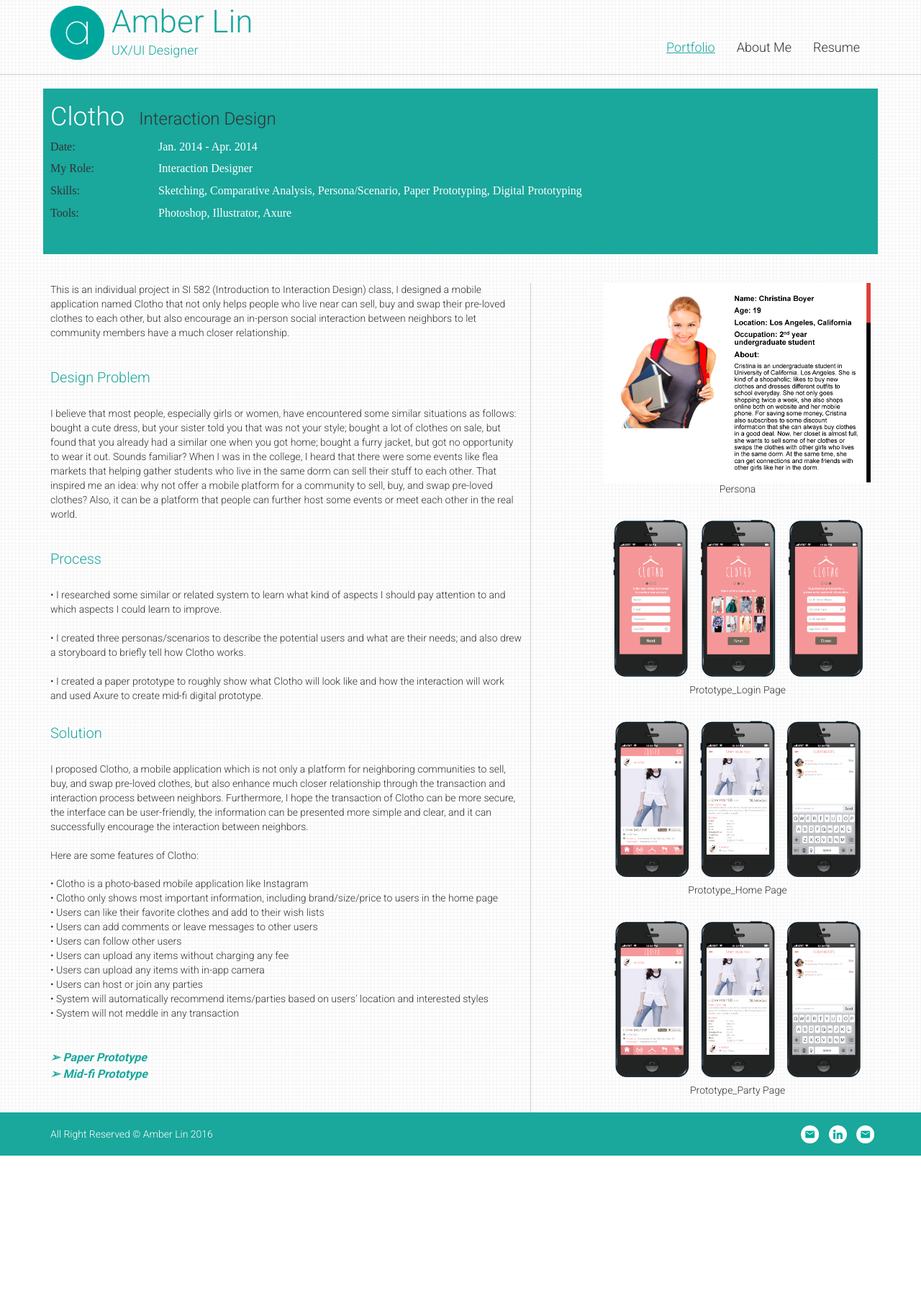
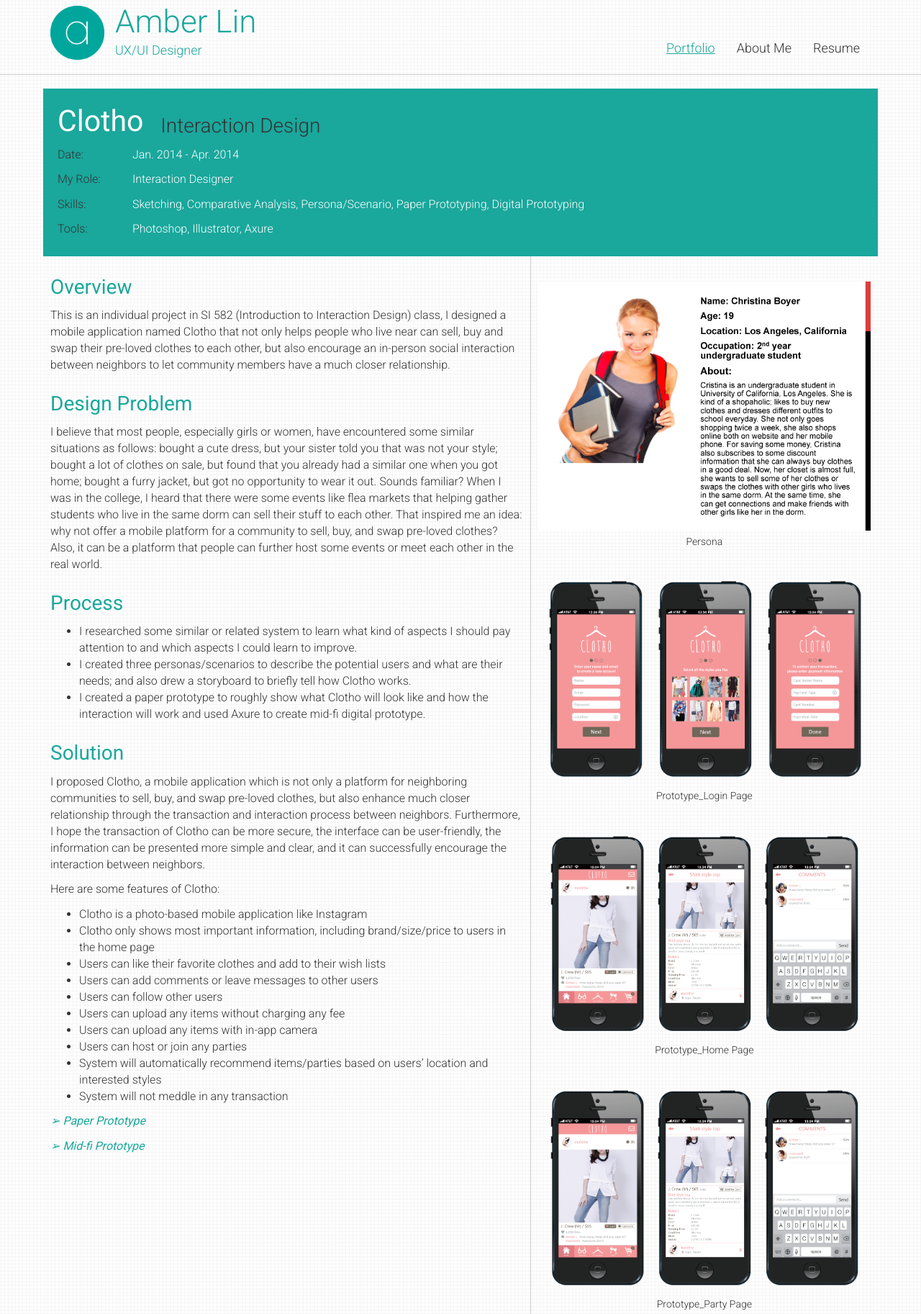
Before and after one commit to umliuxin/Amber-s-portfolio, a plain HTML site: page project_clotho.html in a window 1280 px wide. Shown: the part 17-1842 px from the top of the page at 72% size. Before the commit the page ends 1622 px from the top, so only its background shows below. Drawn offline with nearby package versions, Linux system fonts and the light colour scheme.

Commit message:
three new project

```diff
--- a/project_clotho.html
+++ b/project_clotho.html
@@ -1,5 +1,6 @@
 <!DOCTYPE html>
 <html lang="en">
+
 <head>
     <link rel="shortcut icon" href="favicon.ico" type="image/x-icon">
     <link rel="icon" href="favicon.ico" type="image/x-icon">
@@ -36,7 +37,10 @@
                     <span class="icon-bar"></span>
                     <span class="icon-bar"></span>
                 </button>
-          <a class="navbar-logo" href="index.html"><img src="img/logo.png"/><div class='logo-name'>Amber Lin</div><div class='logo-title'>UX/UI Designer</div></a>
+                <a class="navbar-logo" href="index.html"><img src="img/logo.png" />
+                    <div class='logo-name'>Amber Lin</div>
+                    <div class='logo-title'>UX/UI Designer</div>
+                </a>
             </div>
             <div class="collapse navbar-collapse" id="navbar-collapse-id">
                 <ul id="navi-menu" class="nav navbar-nav">
@@ -45,23 +49,18 @@
                     <li><a href="about.html">About Me</a></li>
                     <li><a href="resume.html">Resume</a></li>
                 </ul>
-        </div><!--/.nav-collapse -->
+            </div>
+            <!--/.nav-collapse -->
         </div>
     </div>
 
     <div class="container">
-      <div class="row" id="title-row">
-        <div id="title-text-section" class="col-xs-12">
-          <div><h1 class="title-text clearfix">Clotho</h1><h3 class='subtitle-text'>Interaction Design</h3></div>
-          <div class='clearfix'>
-            <div class="item-title">
-              <p>&nbsp</p>
+        <div class="row row-summary">
+            <div class="col-xs-12 summary-title">
+                <h1>Clotho</h1>
+                <h3>Interaction Design</h3>
             </div>
-            <div class="item-content">
-              <p>&nbsp</p>
-            </div>
-          </div>
-          <div class='clearfix'>
+            <div class='col-xs-12 summary-item'>
                 <div class="item-title">
                     <p>Date:</p>
                 </div>
@@ -69,7 +68,7 @@
                     <p>Jan. 2014 - Apr. 2014</p>
                 </div>
             </div>
-          <div class='clearfix'>
+            <div class='col-xs-12 summary-item'>
                 <div class="item-title">
                     <p>My Role:</p>
                 </div>
@@ -77,7 +76,7 @@
                     <p>Interaction Designer</p>
                 </div>
             </div>
-          <div class='clearfix'>
+            <div class='col-xs-12 summary-item'>
                 <div class="item-title">
                     <p>Skills:</p>
                 </div>
@@ -85,7 +84,7 @@
                     <p>Sketching, Comparative Analysis, Persona/Scenario, Paper Prototyping, Digital Prototyping</p>
                 </div>
             </div>
-          <div class='clearfix'>
+            <div class='col-xs-12 summary-item'>
                 <div class="item-title">
                     <p>Tools:</p>
                 </div>
@@ -94,67 +93,68 @@
                 </div>
             </div>
     </div>
-      </div>
-      <div class="row" id="content-row">
-        <div class="col-xs-7" id="text-section">
-          <p>This is an individual project in SI 582 (Introduction to Interaction Design) class, I designed a mobile application named Clotho that not only helps people who live near can sell, buy and swap their pre-loved clothes to each other, but also encourage an in-person social interaction between neighbors to let community members have a much closer relationship.</p>
-          <br>
-          <h4>Design Problem</h4>
-          </br>
-          <p>I believe that most people, especially girls or women, have encountered some similar situations as follows: bought a cute dress, but your sister told you that was not your style; bought a lot of clothes on sale, but found that you already had a similar one when you got home; bought a furry jacket, but got no opportunity to wear it out. Sounds familiar? When I was in the college, I heard that there were some events like flea markets that helping gather students who live in the same dorm can sell their stuff to each other. That inspired me an idea: why not offer a mobile platform for a community to sell, buy, and swap pre-loved clothes? Also, it can be a platform that people can further host some events or meet each other in the real world.</p>
-          <br>
-          <h4>Process</h4>
-          <br>
-          <p>
-          • I researched some similar or related system to learn what kind of aspects I should pay attention to and which aspects I could learn to improve.<br>
-          <br>
-          • I created three personas/scenarios to describe the potential users and what are their needs; and also drew a storyboard to briefly tell how Clotho works.<br>
-          <br>
-          • I created a paper prototype to roughly show what Clotho will look like and how the interaction will work and used Axure to create mid-fi digital prototype.<br>
-          <br>
-          </p>
-          <h4>Solution</h4>
-          </br>
-          <p>I proposed Clotho, a mobile application which is not only a platform for neighboring communities to sell, buy, and swap pre-loved clothes, but also enhance much closer relationship through the transaction and interaction process between neighbors. Furthermore, I hope the transaction of Clotho can be more secure, the interface can be user-friendly, the information can be presented more simple and clear, and it can successfully encourage the interaction between neighbors.<br>
-          <br>
-          Here are some features of Clotho:<br>
-          <br>
-          • Clotho is a photo-based mobile application like Instagram<br>
-          • Clotho only shows most important information, including brand/size/price to users in the home page<br>
-          • Users can like their favorite clothes and add to their wish lists<br>
-          • Users can add comments or leave messages to other users<br>
-          • Users can follow other users<br>
-          • Users can upload any items without charging any fee<br>
-          • Users can upload any items with in-app camera<br>
-          • Users can host or join any parties<br>
-          • System will automatically recommend items/parties based on users’ location and interested styles<br>
-          • System will not meddle in any transaction<br>
-          <br>
-          <br>
-          <a class='attachment-text' href='https://www.youtube.com/watch?v=n8E1nxW2jvA'  target="_blank">➢ Paper Prototype</a><br>
-          <a class='attachment-text' href='http://nli81f.axshare.com/'  target="_blank">➢ Mid-fi Prototype</a><br>
+    <div class="row">
+        <div class="col-xs-7 detail-wrap">
+            <h3>Overview</h3>
+            <p>This is an individual project in SI 582 (Introduction to Interaction Design) class, I designed a mobile application named Clotho that not only helps people who live near can sell, buy and swap their pre-loved clothes to each other, but also
+                encourage an in-person social interaction between neighbors to let community members have a much closer relationship.</p>
+            <h3>Design Problem</h3>
+            <p>I believe that most people, especially girls or women, have encountered some similar situations as follows: bought a cute dress, but your sister told you that was not your style; bought a lot of clothes on sale, but found that you already
+                had a similar one when you got home; bought a furry jacket, but got no opportunity to wear it out. Sounds familiar? When I was in the college, I heard that there were some events like flea markets that helping gather students who live
+                in the same dorm can sell their stuff to each other. That inspired me an idea: why not offer a mobile platform for a community to sell, buy, and swap pre-loved clothes? Also, it can be a platform that people can further host some events
+                or meet each other in the real world.</p>
+            <h3>Process</h3>
+            <ul>
+              <li>I researched some similar or related system to learn what kind of aspects I should pay attention to and which aspects I could learn to improve.</li>
+              <li>I created three personas/scenarios to describe the potential users and what are their needs; and also drew a storyboard to briefly tell how Clotho works.</li>
+              <li>I created a paper prototype to roughly show what Clotho will look like and how the interaction will work and used Axure to create mid-fi digital prototype.</li>
+            </ul>
+            <h3>Solution</h3>
+            <p>I proposed Clotho, a mobile application which is not only a platform for neighboring communities to sell, buy, and swap pre-loved clothes, but also enhance much closer relationship through the transaction and interaction process between neighbors.
+                Furthermore, I hope the transaction of Clotho can be more secure, the interface can be user-friendly, the information can be presented more simple and clear, and it can successfully encourage the interaction between neighbors.</p>
+
+              <p>Here are some features of Clotho:</p>
+                <ul>
+                 <li>Clotho is a photo-based mobile application like Instagram</li>
+                 <li>Clotho only shows most important information, including brand/size/price to users in the home page</li>
+                 <li>Users can like their favorite clothes and add to their wish lists</li>
+                 <li>Users can add comments or leave messages to other users</li>
+                 <li>Users can follow other users</li>
+                 <li>Users can upload any items without charging any fee</li>
+                 <li>Users can upload any items with in-app camera</li>
+                 <li>Users can host or join any parties</li>
+                 <li>System will automatically recommend items/parties based on users’ location and interested styles</li>
+                 <li>System will not meddle in any transaction</li>
+                </ul>
+
+
+                <a class='attachment-text' href='https://www.youtube.com/watch?v=n8E1nxW2jvA' target="_blank"><p>➢ Paper Prototype</p></a>
+
+                <a class='attachment-text' href='http://nli81f.axshare.com/' target="_blank"><p>➢ Mid-fi Prototype</p></a>
+
             </p>
         </div>
         <div class="col-xs-5" id="img-section">
             <div class="img-text-section">
-            <img class="project-img" src="img/pic/clotho_persona.png"/>
+                <img class="project-img" src="img/pic/clotho_persona.png" />
                 <p>Persona</p>
             </div>
             <div class="img-text-section">
-            <img class="project-img" src="img/pic/clotho_login.png"/>
+                <img class="project-img" src="img/pic/clotho_login.png" />
                 <p>Prototype_Login Page</p>
             </div>
             <div class="img-text-section">
-            <img class="project-img" src="img/pic/clotho_home.png"/>
+                <img class="project-img" src="img/pic/clotho_home.png" />
                 <p>Prototype_Home Page</p>
             </div>
             <div class="img-text-section">
-            <img class="project-img" src="img/pic/clotho_party.png"/>
+                <img class="project-img" src="img/pic/clotho_party.png" />
                 <p>Prototype_Party Page</p>
             </div>
         </div>
     </div>
-    </div><!-- /.container -->
+    </div>
+    <!-- /.container -->
 
     <div class="footer">
         <div class="container">
@@ -180,4 +180,5 @@
         // })
     </script>
 </body>
+
 </html>
--- a/sass/_mystyle.scss
+++ b/sass/_mystyle.scss
@@ -1,10 +1,10 @@
 /*Color:Green 1aa79c Gray 4d4d4d*/
 //* Variables */
 $text-color:        #4d4d4d !default;
-$brand-color:       #1aa79c !default;
+$brand-color:       $brand-primary !default;
 
 /*Font*/
-@import 'https://fonts.googleapis.com/css?family=Roboto:300,700';
+@import 'https://fonts.googleapis.com/css?family=Roboto:300,400,700';
 
 body {
     font-family: 'Roboto', sans-serif;
@@ -24,7 +24,7 @@ body {
   .navbar-logo{
     position: relative;
     display: block;
-    padding-left: 85px;
+    padding-left: 90px;
     text-decoration: inherit;
     color: $brand-color;
     margin: 20px 65px 20px 0;
@@ -49,7 +49,7 @@ body {
     margin-right: 20px;
     margin-top: 40px;
     .icon-bar {
-        background-color: #1aa79c;
+        background-color: $brand-primary;
     }
   }
 
@@ -66,7 +66,7 @@ body {
       }
 
       &.active > a{
-        color: #1aa79c;
+        color: $brand-primary;
         text-decoration: underline;
       }
     }
@@ -137,6 +137,7 @@ body > .container{
     }
     p{
       line-height: 60px;
+      margin: 0;
     }
     .footer-social {
       position: absolute;
@@ -153,92 +154,81 @@ body > .container{
 
 
 /*Project Page*/
+.row-summary{
+   background-color: $brand-primary;
+   color: white;
+   padding:0 10px 15px 10px;
+   .summary-title{
+      & > * {
+        display: inline-block;
+        vertical-align: bottom;
+      }
+      h1 {
+        margin-right: 20px;
+      }
+      h3 {
+        color: $text-color;
+        font-weight:300;
+      }
+   }
+   .summary-item{
+     font-size: $font-size-base;
+     .item-title{
+        display: inline-block;
+        color: $text-color;
+        min-width: 100px;
+     }
+     .item-content{
+       display: inline-block;
+     }
+   }
+
+}
+
+.detail-wrap{
+  h3{
+    color: $brand-primary;
+    margin-top: 28px;
+  }
+  h5{
+    font-weight: $bold-font-weight;
+  }
+  h3 + h5 {
+    margin-top: 15px;
+  }
+
+  p.small{
+    margin-top: 25px;
+  }
+
+  .attachment-text {
+      color: $brand-primary;
+      font-weight: $semi-bold-font-weight;
+      font-style: italic;
+  }
+}
 
 
-.green {
-    color: rgb(26, 167, 157);
+
+// Right column
+
+#img-section {
+    border-left: 1px solid #ccc;
+    padding-top: 35px;
 }
 
-h4 {
-    color: #1aa79c;
-    font-size: 20px;
+.img-text-section{
+  text-align: center;
+  margin-bottom: 30px;
+  img{
+    width:100%;
+  }
+  p{
+    font-size: $font-size-small;
+    margin-top: 5px;
+  }
 }
-#title-row {
-    background-color: #1aa79c;
-    min-height: 230px;
-}
-.title-text {
-    color: white;
-    float: left;
-    margin-right: 20px;
-}
-.subtitle-text {
-    float: left;
-    font-size: 24px;
-    margin-top: 29px;
-}
-.item-title {
-    float: left;
-    width: 150px;
-}
-.item-title p {
-    font-family: MyFont;
-    font-size: 16px;
-    margin-bottom: 8px;
-}
-.item-content {
-    float: left;
-}
-.item-content p {
-    color: white;
-    font-family: MyFont;
-    font-size: 16px;
-    margin-bottom: 8px;
-}
-#content-row {
-    margin-top: 40px;
-}
-#title-img {
-    height: 500px;
-    float: right;
-}
-.img-text-section {
-    width: 100%;
-    clear: both;
-}
-.img-text-section p {
-    width: 80%;
-    text-align: center;
-    margin-bottom: 20px;
-    float: right;
-}
-.img-text-big-section p {
-    width: 80%;
-    margin: 0 10%;
-    text-align: center;
-}
-.project-img {
-    clear: both;
-    display: block;
-    float: right;
-    width: 80%;
-}
-.full-width-img {
-    width: 100%;
-}
-.project-big-img {
-    width: 80%;
-    margin: 0 10%;
-}
-#img-section {
-    border-left: 1px solid #ccc;
-}
-.attachment-text {
-    font-size: 16px;
-    color: #1aa79c;
-    font-weight: bold;
-    font-style: italic;
-}
+
 
 /*About Me*/
 
--- a/sass/bootstrap/_variables.scss
+++ b/sass/bootstrap/_variables.scss
@@ -42,14 +42,16 @@ $link-hover-decoration: underline !default;
 //== Typography
 //
 //## Font, line-height, and color for body text, headings, and more.
-
+$normal-font-weight:      300 !default;
+$semi-bold-font-weight:   400 !default;
+$bold-font-weight:        700 !default;
 $font-family-sans-serif:  "Helvetica Neue", Helvetica, Arial, sans-serif !default;
 $font-family-serif:       Georgia, "Times New Roman", Times, serif !default;
 //** Default monospace fonts for `<code>`, `<kbd>`, and `<pre>`.
 $font-family-monospace:   Menlo, Monaco, Consolas, "Courier New", monospace !default;
 $font-family-base:        $font-family-sans-serif !default;
 
-$font-size-base:          14px !default;
+$font-size-base:          16px !default;
 $font-size-large:         ceil(($font-size-base * 1.25)) !default; // ~18px
 $font-size-small:         ceil(($font-size-base * 0.85)) !default; // ~12px
 
@@ -61,13 +63,13 @@ $font-size-h5:            $font-size-base !default;
 $font-size-h6:            ceil(($font-size-base * 0.85)) !default; // ~12px
 
 //** Unit-less `line-height` for use in components like buttons.
-$line-height-base:        1.428571429 !default; // 20/14
+$line-height-base:        1.4375 !default; // 20/14
 //** Computed "line-height" (`font-size` * `line-height`) for use with `margin`, `padding`, etc.
 $line-height-computed:    floor(($font-size-base * $line-height-base)) !default; // ~20px
 
 //** By default, this inherits from the `<body>`.
 $headings-font-family:    inherit !default;
-$headings-font-weight:    500 !default;
+$headings-font-weight:    $semi-bold-font-weight !default;
 $headings-line-height:    1.1 !default;
 $headings-color:          inherit !default;
 
```
Also changed, not shown: archive_project_aim.html (renamed from project_aim.html, +13 -13 lines), index.html (+1 -1 lines), project_aimcrm.html (+32 -24 lines), project_aiminspect.html (+15 -18 lines), project_aimschedule.html (+28 -22 lines), project_floc.html (+10 -10 lines), project_giftmasters.html (+10 -10 lines), project_graphic.html (+10 -10 lines), project_infovis.html (+10 -10 lines), project_kono.html (+10 -10 lines), project_map.html (+10 -10 lines), project_nuwa.html (+10 -10 lines), project_scistarter.html (+10 -10 lines), project_starbucks.html (+10 -10 lines), 2 more files, 1 other file. Lines whose indentation alone changed are shown as unchanged.
